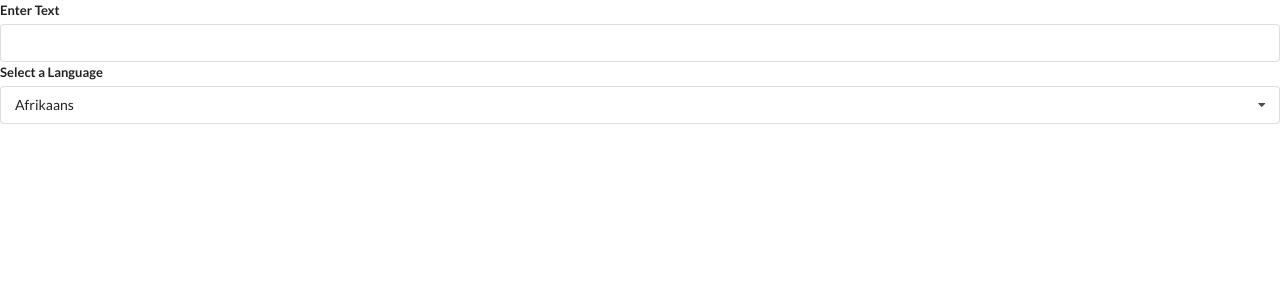
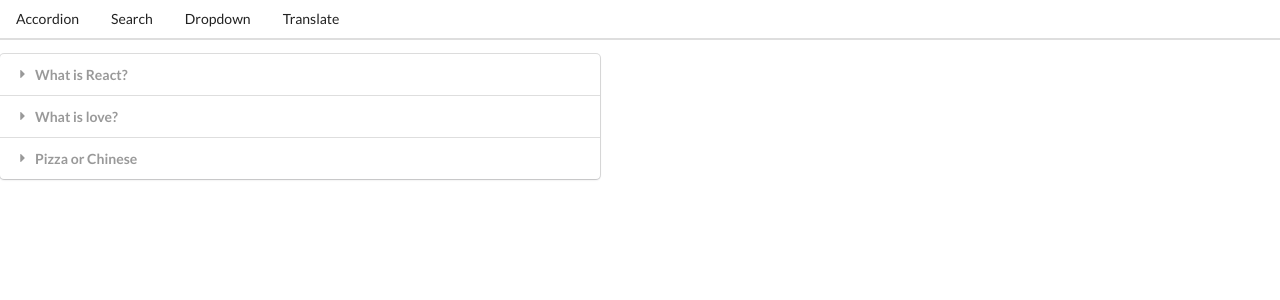
Before and after one commit to john-from-tamworth/React-Hooks-Practice, a React (Create React App) app: page / in a window 1280 px wide. Shown: the top 300 px of the page. Built offline with nearby package versions, Linux system fonts and the light colour scheme.

Commit message:
added routing and a header

```diff
--- a/src/App.js
+++ b/src/App.js
@@ -3,6 +3,8 @@
 import Search from './components/Search';
 import Dropdown from './components/Dropdown';
 import Translate from './components/Translate';
+import Route from './components/Route';
+import Header from './components/Header';
 
 const items = [
   {
@@ -35,9 +37,27 @@
 ];
 
 export default () => {
+  const [selected, setSelected] = useState(options[0]);
   return (
     <div>
-      <Translate />
+      <Header />
+      <Route path='/'>
+        <Accordion items={items} />
+      </Route>
+      <Route path='/list'>
+        <Search />
+      </Route>
+      <Route path='/dropdown'>
+        <Dropdown
+          label='Select a color'
+          options={options}
+          selected={selected}
+          onSelectedChange={setSelected}
+        />
+      </Route>
+      <Route path='/translate'>
+        <Translate />
+      </Route>
     </div>
   );
 };
--- /dev/null
+++ b/src/components/Header.js
@@ -0,0 +1,22 @@
+import React from 'react';
+
+const Header = () => {
+  return (
+    <div className='ui secondary pointing menu'>
+      <a href='/' className='item'>
+        Accordion
+      </a>
+      <a href='/list' className='item'>
+        Search
+      </a>
+      <a href='/dropdown' className='item'>
+        Dropdown
+      </a>
+      <a href='/translate' className='item'>
+        Translate
+      </a>
+    </div>
+  );
+};
+
+export default Header;
--- /dev/null
+++ b/src/components/Route.js
@@ -0,0 +1,5 @@
+const Route = ({ path, children }) => {
+  return window.location.pathname === path ? children : null;
+};
+
+export default Route;
```
